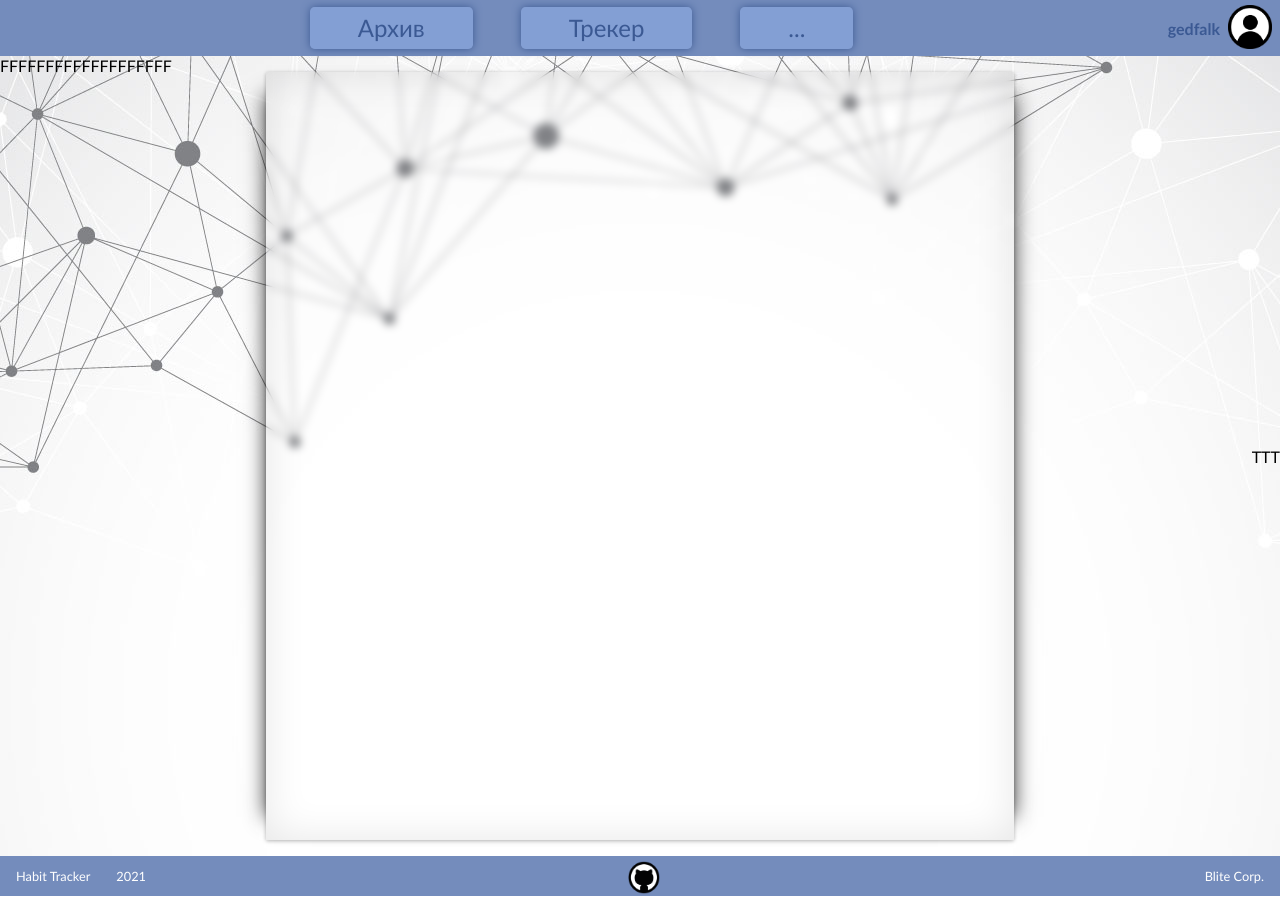
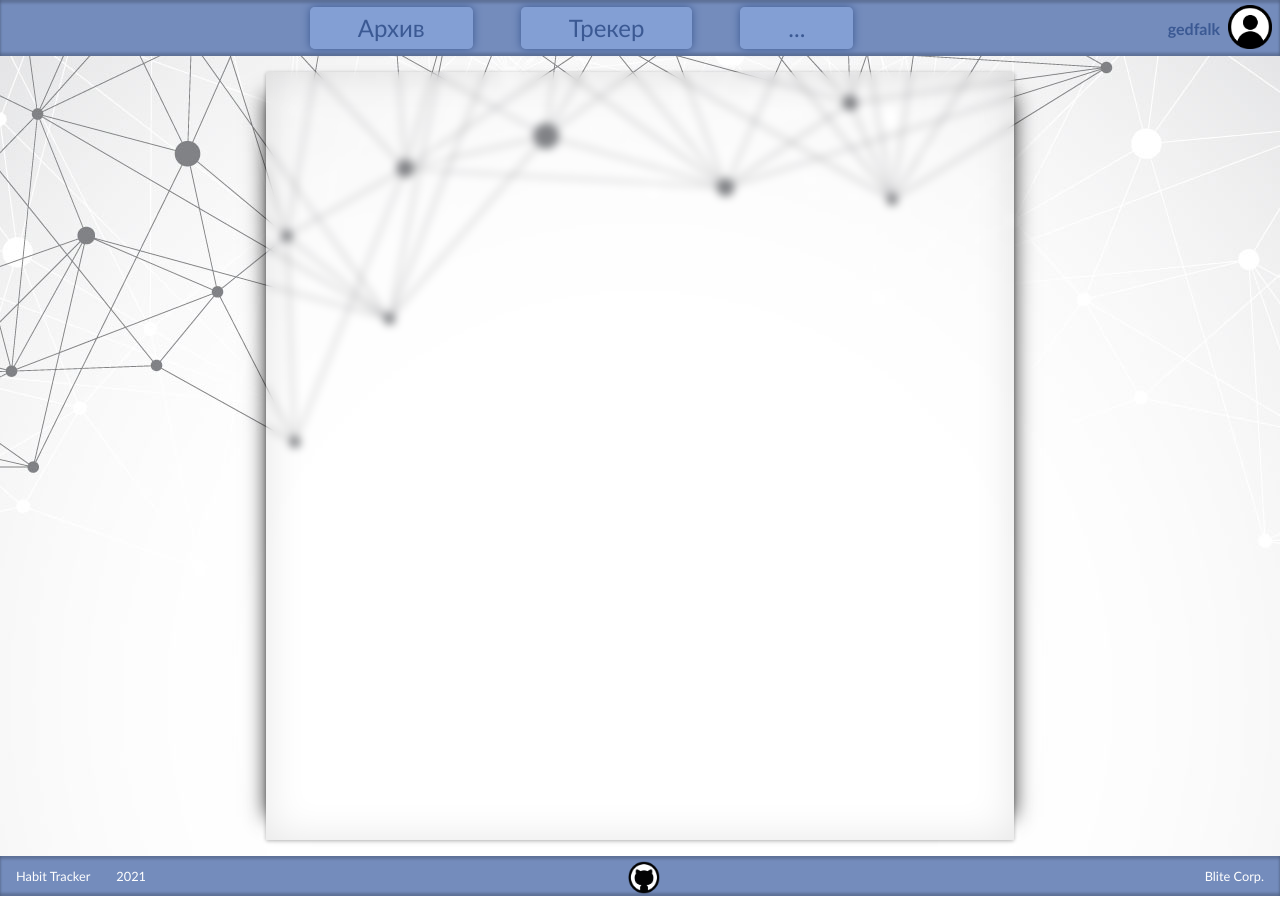
Before and after one commit to gedfalk/habit_tracker, a Django app: page / in a window 1280 px wide. Run offline with Django 3.2, Linux system fonts and the light colour scheme.

Commit message:
gedfalk main_article complete

```diff
--- a/ave/static/ave/css/base.css
+++ b/ave/static/ave/css/base.css
@@ -14,6 +14,9 @@ body {
   height: 5vh;
   background-color: #748CBC;
   padding: 0.5rem 0.5rem;
+
+  box-shadow: 0 -3px 3px rgba(0, 0, 0, .2) inset,
+              0 3px 3px rgba(0, 0, 0, .2) inset;
 }
 
 /* поменять flex-grow на flex */
@@ -95,12 +98,11 @@ a.user_name:hover {
   flex-wrap: wrap;
   backdrop-filter: blur(4px);         /* размытие. Оно самое */
   margin: 1rem;
+  box-shadow: 0 1px 4px rgba(0, 0, 0, .3),            /* честно потызжено */
+              -23px 0 20px -23px rgba(0, 0, 0, .8),
+              23px 0 20px -23px rgba(0, 0, 0, .8),
+              0 0 40px rgba(0, 0, 0, .1) inset;
 
-  box-shadow:
-   0 1px 4px rgba(0, 0, 0, .3),
-   -23px 0 20px -23px rgba(0, 0, 0, .8),
-   23px 0 20px -23px rgba(0, 0, 0, .8),
-   0 0 40px rgba(0, 0, 0, .1) inset;
 
 }
 
@@ -121,6 +123,9 @@ a.user_name:hover {
   height: 3vh;
   background-color: #748CBC;
   padding: 0.5rem 0.5rem;
+
+  box-shadow: 0 -3px 3px rgba(0, 0, 0, .2) inset,
+              0 3px 3px rgba(0, 0, 0, .2) inset;
 }
 
 /* поменять flex-grow на flex */
--- a/ave/templates/ave/base.html
+++ b/ave/templates/ave/base.html
@@ -24,11 +24,11 @@
     </header>
 
     <article class="article_main">
-        <div class="left_container">FFFFFFFFFFFFFFFFFFF</div>
+        <div class="left_container"></div>
         <div class="middle_container">
             {% block content %}{% endblock %}
         </div>
-        <div class="right_container">TTT</div>
+        <div class="right_container"></div>
     </article>
 
     <article class="footer">
```
